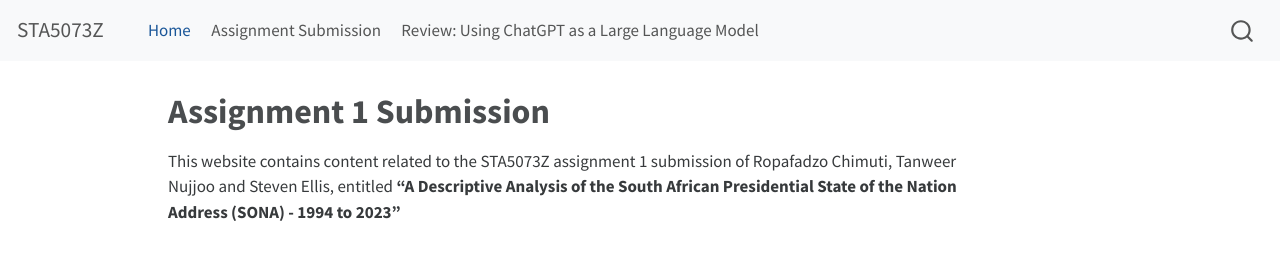
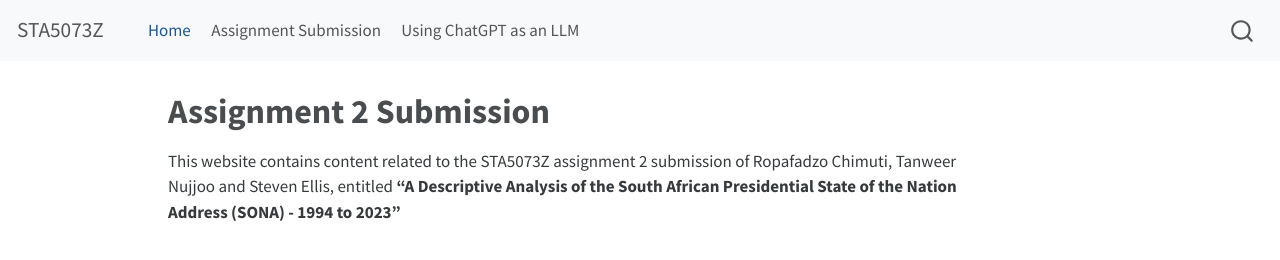
Before and after one commit to StevenConradEllis/STA5073Z_Assignment_2_Public, a plain HTML site: page docs/index.html in a window 1280 px wide. Drawn offline with Linux system fonts and the light colour scheme.

Commit message:
Minor fixes.

```diff
--- a/docs/index.html
+++ b/docs/index.html
@@ -90,7 +90,7 @@ ul.task-list li input[type="checkbox"] {
   </li>
   <li class="nav-item">
     <a class="nav-link" href="./llm.html" rel="" target="">
- <span class="menu-text">Review: Using ChatGPT as a Large Language Model</span></a>
+ <span class="menu-text">Using ChatGPT as an LLM</span></a>
   </li>
 </ul>
             <div class="quarto-navbar-tools ms-auto">
@@ -111,7 +111,7 @@ ul.task-list li input[type="checkbox"] {
 
 <header id="title-block-header" class="quarto-title-block default">
 <div class="quarto-title">
-<h1 class="title">Assignment 1 Submission</h1>
+<h1 class="title">Assignment 2 Submission</h1>
 </div>
 
 
@@ -126,7 +126,7 @@ ul.task-list li input[type="checkbox"] {
 
 </header>
 
-<p>This website contains content related to the STA5073Z assignment 1 submission of Ropafadzo Chimuti, Tanweer Nujjoo and Steven Ellis, entitled <strong>“A Descriptive Analysis of the South African Presidential State of the Nation Address (SONA) - 1994 to 2023”</strong></p>
+<p>This website contains content related to the STA5073Z assignment 2 submission of Ropafadzo Chimuti, Tanweer Nujjoo and Steven Ellis, entitled <strong>“A Descriptive Analysis of the South African Presidential State of the Nation Address (SONA) - 1994 to 2023”</strong></p>
 
 
 
--- a/docs/search.json
+++ b/docs/search.json
@@ -81,6 +81,6 @@
     "href": "index.html",
     "title": "Assignment 1 Submission",
     "section": "",
-    "text": "This website contains content related to the STA5073Z assignment 1 submission of Ropafadzo Chimuti, Tanweer Nujjoo and Steven Ellis, entitled “A Descriptive Analysis of the South African Presidential State of the Nation Address (SONA) - 1994 to 2023”"
+    "text": "This website contains content related to the STA5073Z assignment 2 submission of Ropafadzo Chimuti, Tanweer Nujjoo and Steven Ellis, entitled “A Descriptive Analysis of the South African Presidential State of the Nation Address (SONA) - 1994 to 2023”"
   }
 ]
```
Also changed, not shown: docs/llm.html (+1 -1 lines).
